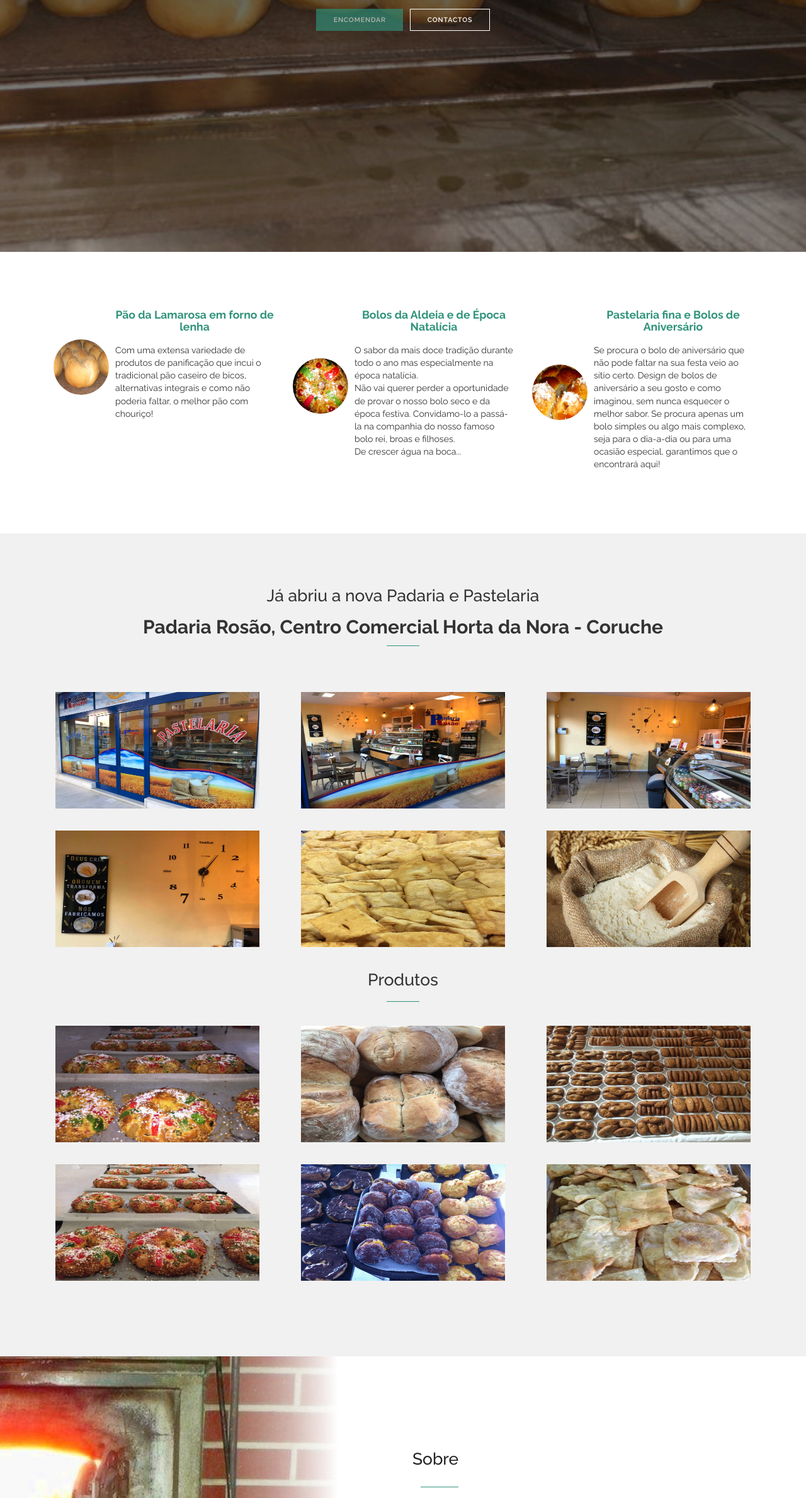
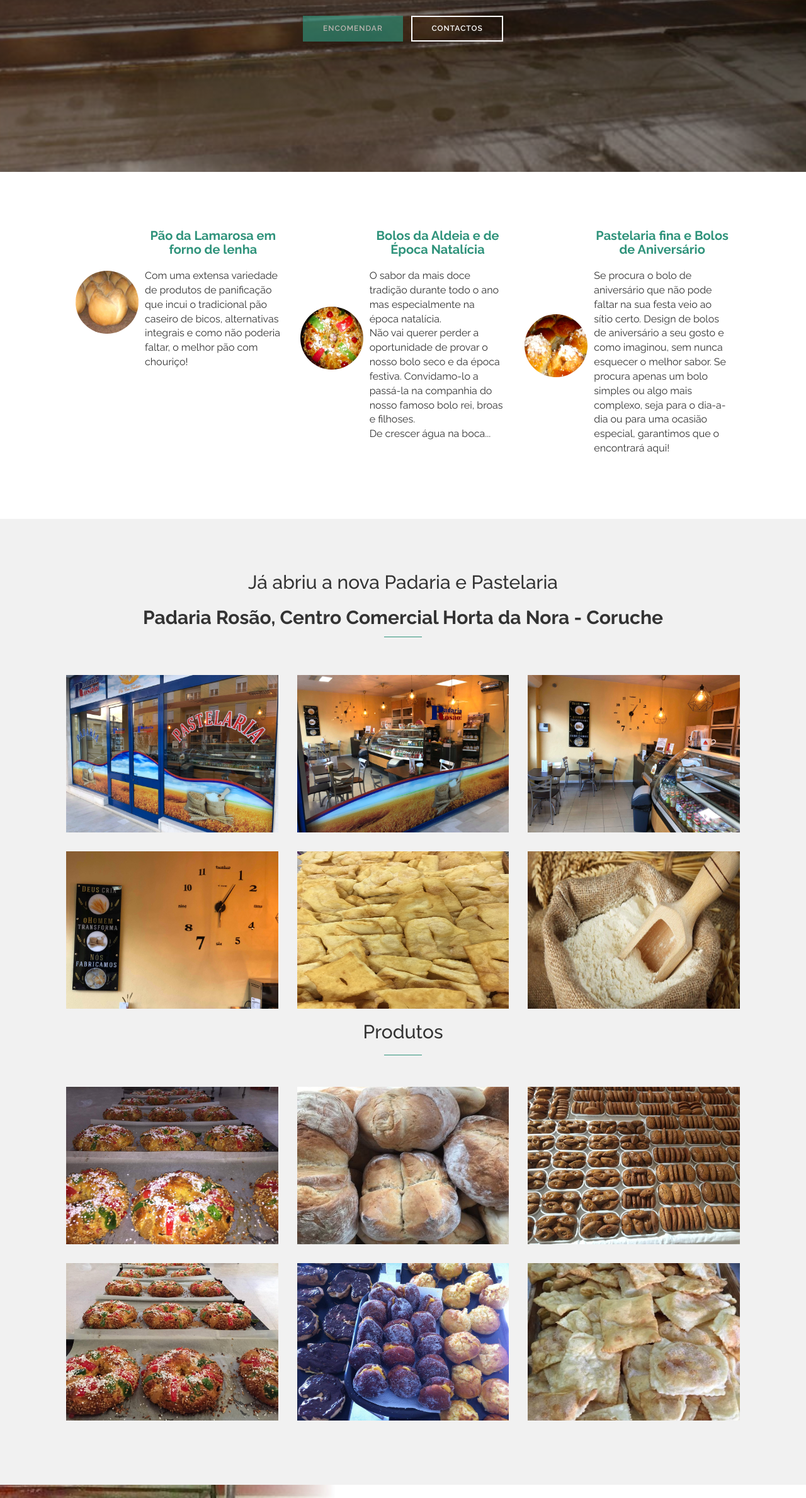
Before and after one commit to padariarosao/padariarosao.github.io, a plain HTML site: page index.html in a window 1280 px wide. Shown: the part 421-2800 px from the top of the page at 63% size. Drawn offline with nearby package versions, Linux system fonts and the light colour scheme.

Commit message:
roll back for ios comp

```diff
--- a/css/style.css
+++ b/css/style.css
@@ -5,37 +5,36 @@ body, html{
 	font-family: 'Raleway', sans-serif;
 	text-rendering: optimizeLegibility !important;
 	-webkit-font-smoothing: antialiased !important;
-	font-size: 1.1vh;
 }
 
-@media (min-width: 120rem){
+@media (min-width: 1200px){
 	.container {
-	width: 110rem;
+	width: 1100px;
 	}
 }
 
 h1{
 
-	font-size: 6rem;
+	font-size: 60px;
 }
 
 h2{
-	line-height: 2rem;;
+	line-height: 20px;
 	margin:  0;
 }
 h3{
 
-	font-size: 3rem;
+	font-size: 30px;
 }
 
 h4 {
-	margin-bottom: 2rem;
-	font-size: 1.6rem;;
+	margin-bottom: 20px;
+	font-size: 16px;
 	font-weight: 700;
 	color: rgb(47, 147, 123);
 }
 p{
-	font-size: 1.3rem;
+	font-size: 13px;
 }
 
 a {
@@ -55,14 +54,10 @@ a:focus{
      content: " ";
      clear: both;
      height: 0;
-}
-
+     }
 .clearfix { display: inline-block; }
-
 * html .clearfix { height: 1%; }
-
 .clearfix { display: block; }
-
 
 /* Home Style */
 #tf-home{
@@ -85,15 +80,9 @@ a:focus{
 	height: auto;
 	background-attachment: fixed;
 }
-.logo{
-	height: 10rem;
-	width: 15rem;
-	left: 5rem;
-	position: absolute;
-}
+
 .content{
 	padding: 15% 0 18% 0;
-	height: 90vh;
 	text-align: center;
 }
 /* Navigation */
@@ -123,26 +112,20 @@ a:focus{
 #tf-menu.navbar-default .navbar-nav > li > a {
 	color: #C5C5C5;
 	text-transform: uppercase;
-	font-size: 1.5rem;
+	font-size: 15px;
 	font-weight: 700;
-	letter-spacing: 0.1rem;
+	letter-spacing: 1px;
 }
 .product_class{
 	text-align: center;
-	width: 10rem;
-	height: 10rem;
+	width: 100px;
+	height: 100px;
 	border-radius: 50%;
 	overflow: hidden;
 }
 .prod_class_img{
-	height: 25rem;
-	width: 100%;
-	padding: 2rem;
-}
-
-.prod_class_img2{
-	height: 10rem;
-	width: 10rem;
+	height: 100px;
+	width: 100px;
 }
 
 #tf-menu.navbar-default .navbar-nav > li > a:hover,
@@ -151,26 +134,31 @@ a:focus{
 	background-color: transparent;
 }
 
+.logo {
+	font-family: 'Playball', cursive;
+}
+
 #tf-service{
 	padding: 7% 0;
 }
 
 .media-left.media-middle i {
-	padding: 2rem 3rem 2rem 0;
-	font-size: 3rem;
+	padding: 20px 30px 20px 0;
+	font-size: 30px;
 	color: rgb(47, 147, 123);
+
 }
 
 .media-body h4 {
 	text-align: center;
-	margin-bottom: 2rem;
-	font-size: 2rem;
+	margin-bottom: 20px;
+	font-size: 20px;
 	font-weight: 700;
 	color: rgb(47, 147, 123);
 }
 .media-body p {
 	text-align: left;
-	font-size: 1.6rem;
+	font-size: 16px;
 
 }
 
@@ -182,25 +170,25 @@ a:focus{
 
 .section-title hr{
 	border-color: rgb(47, 147, 123);
-	width: 6rem;
+	width: 60px;
 }
 
 .section-title h2{ font-weight: 700;}
 button.btn,
 a.btn {
-	margin: 1.5rem 0.5rem;
+	margin: 15px 5px;
 	transition: all 0.5s;
 }
 button.btn.btn-primary.my-btn,
 a.btn.btn-primary.my-btn {
 	background: #2F937B;
 	border-color: transparent;
-	border-radius: 0;
-	border-width: 0.2rem;
-	padding: 1rem 3rem;
+	border-radius: 0px;
+	border-width: 2px;
+	padding: 10px 30px;
 	text-transform: uppercase;
-	font-size: 1.2rem;
-	letter-spacing: 0.1rem;
+	font-size: 12px;
+	letter-spacing: 1px;
 	font-weight: 600;
 }
 button.btn.btn-primary.my-btn:hover,
@@ -218,12 +206,12 @@ a.btn.btn-primary.my-btn.dark:hover{
 a.btn.btn-primary.my-btn2 {
 	background: rgba(47, 147, 123, 0);
 	border-color: #FFFFFF;
-	border-radius: 0;
-	border-width: 0.2rem;
-	padding: 1rem 3rem;
+	border-radius: 0px;
+	border-width: 2px;
+	padding: 10px 30px;
 	text-transform: uppercase;
-	font-size: 1.2rem;
-	letter-spacing: 0.1rem;
+	font-size: 12px;
+	letter-spacing: 1px;
 	font-weight: 600;
 	color: #FFFFFF;
 }
@@ -235,12 +223,12 @@ a.btn.btn-primary.my-btn2:hover{
 }
 
 ul.cat.list-inline li a {
-	border: 0.1rem solid #2F937B;
-	padding: 0.5rem 1.5rem;
-	font-size: 1.1rem;
+	border: 1px solid #2F937B;
+	padding: 5px 15px;
+	font-size: 11px;
 	text-transform: uppercase;
 	font-weight: 600;
-	letter-spacing: 0.1rem;
+	letter-spacing: 1px;
 	color: #2F937B;
 	transition: all 0.5s;
 }
@@ -250,8 +238,8 @@ ul.cat.list-inline li a:hover{
 	color: #ffffff;
 }
 
-.space{ padding: 2rem}
-.toppadding{ padding-top: 3rem}
+.space{ padding: 20px}
+.toppadding{ padding-top: 30px}
 .nopadding{ padding:  0;}
 
 #tf-about{
@@ -285,13 +273,13 @@ ul.cat.list-inline li a:hover{
 }
 ul.why-me li{
 
-	margin: 1rem 0;
+	margin: 10px 0;
 }
 #letra{
-	font-size: 2rem;
+	font-size: 20px;
 }
 .mini{
-	font-size: 2.5rem;
+	font-size: 25px;
 }
 #tf-contact{
 	background: url(../img/08.jpg);
@@ -306,26 +294,26 @@ ul.why-me li{
 form#gform {
 	padding: 5%;
 	background: #f1f1f1;
-	outline: 0.6rem solid rgba(34, 34, 34, 0.08);
+	outline: 6px solid rgba(34, 34, 34, 0.08);
 }
 
 #tf-contact input.form-control {
-	height: 4rem;
+	height: 40px;
 }
 
 #tf-contact .form-control{
 	display: block;
 	width: 100%;
-	margin-bottom: 2rem;
-	padding: 1.6rem 1.2rem;
-	font-size: 1.4rem;
+	margin-bottom: 20px;
+	padding: 16px 12px;
+	font-size: 14px;
 	line-height: 1.42857143;
 	color: #555;
 	background-color: #FFF;
 	background-image: none;
-	border: 0.1rem solid #FFF;
+	border: 1px solid #FFF;
 	border-radius: 0;
-	border-top: 0.2rem solid transparent;
+	border-top: 2px solid transparent;
 	-webkit-box-shadow: none;
 	box-shadow: none;
 	-webkit-transition: none;
@@ -334,7 +322,7 @@ form#gform {
 }
 #tf-contact .form-control:focus,
 #tf-contact .form-control:hover{
-	border-top: 0.2rem solid #2F937B;
+	border-top: 2px solid #2F937B;
 }
 nav#tf-footer {
 	background: #222222;
--- a/index.html
+++ b/index.html
@@ -34,16 +34,16 @@
                         <span class="icon-bar"></span>
                         <span class="icon-bar"></span>
                       </button>
-                      <img id="aa" class="animated logo" src="img/padaria3.png"/>
+                      <img id="aa" class="animated" src="img/padaria3.png" style="height: 100px; width: 150px; left: 5%; position: absolute;" />  </a>
                     </div>
 
 
                     <div class="collapse navbar-collapse" id="bs-example-navbar-collapse-1">
                       <ul class="nav navbar-nav navbar-right">
-                        <li><a href="#tf-home">     Padaria Rosão</a></li>
+                        <li><a href="#tf-home">Padaria Rosão</a></li>
                         <li><a href="#tf-portfolio">Produtos</a></li>
-                        <li><a href="#tf-about">    Sobre</a></li>
-                        <li><a href="#tf-why-me">   Contactos</a></li>
+                        <li><a href="#tf-about">Sobre</a></li>
+                        <li><a href="#tf-why-me">Contactos</a></li>
                       </ul>
                     </div>
                 </div>
@@ -54,7 +54,7 @@
                     <h1>Padaria Rosão</h1>
                     <h3>Pão com tradição...</h3>
                     <br>
-                    <a href="#tf-contact" class="btn btn-primary my-btn " disabled>Encomendar</a>
+                    <a href="#tf-contact" class="btn btn-primary my-btn" disabled>Encomendar</a>
                     <a href="#tf-portfolio" class="btn btn-primary my-btn2">Contactos</a>
                 </div>
             </div>
@@ -63,10 +63,12 @@
 
     <div id="tf-service">
         <div class="container">
+
             <div class="col-md-4">
+
                 <div class="media">
                   <div class="media-left media-middle">
-                    <div id="prod_pao" class="product_class"> <img class="prod_class_img2" src="img/small_pao.png"/>
+                    <div id="prod_pao" class="product_class"><img class="prod_class_img" src="img/small_pao.png"/>
                     </div>
                 </div>
                   <div class="media-body">
@@ -74,33 +76,35 @@
                     <p>Com uma extensa variedade de produtos de panificação que incui o tradicional pão caseiro de bicos, alternativas integrais e como não poderia faltar, o melhor pão com chouriço! </p>
                   </div>
                 </div>
+
             </div>
 
             <div class="col-md-4">
+
                 <div class="media">
                   <div class="media-left media-middle">
-                    <div id="prod_epoca" class="product_class"> <img class="prod_class_img2" src="img/small_epoca.png" />
-                    </div>
-                </div>
+                    <div id="prod_epoca" class="product_class"> <img class="prod_class_img" src="img/small_epoca.png" style="height: 100px; width: 100px;" /></div>                  </div>
                   <div class="media-body">
                     <h4 class="media-heading">Bolos da Aldeia e de Época Natalícia</h4>
                     <p>O sabor da mais doce tradição durante todo o ano mas especialmente na época natalícia. <br>Não vai querer perder a oportunidade de provar o nosso bolo seco e da época festiva. Convidamo-lo a passá-la na companhia do nosso famoso bolo rei, broas e filhoses. <br> De crescer água na boca... </p>
                   </div>
                 </div>
+
             </div>
 
             <div class="col-md-4">
+
                 <div class="media">
                   <div class="media-left media-middle">
-                    <div id="prod_pastelaria" class="product_class"> <img class="prod_class_img2" src="img/small_pastelaria.png"/>
-                    </div>
-                </div>
+                    <div id="prod_pastelaria" class="product_class"><img class="prod_class_img" src="img/small_pastelaria.png" style="height: 100px; width: 100px;" /> </div>                  </div>
                   <div class="media-body">
                     <h4 class="media-heading">Pastelaria fina e Bolos de Aniversário</h4>
                     <p>Se procura o bolo de aniversário que não pode faltar na sua festa veio ao sítio certo. Design de bolos de aniversário a seu gosto e como imaginou, sem nunca esquecer o melhor sabor. Se procura apenas um bolo simples ou algo mais complexo, seja para o dia-a-dia ou para uma ocasião especial, garantimos que o encontrará aqui!</p>
                   </div>
                 </div>
+
             </div>
+
         </div>
     </div>
 
@@ -109,7 +113,7 @@
             <div class="section-title">
                 <h3>Já abriu a nova Padaria e Pastelaria</h3>
 
-                <h2 style="padding-top: 2rem;">Padaria Rosão, Centro Comercial Horta da Nora - Coruche</h2>
+                <h2 style="padding-top: 20px;">Padaria Rosão, Centro Comercial Horta da Nora - Coruche</h2>
                 <hr>
             </div>
 
@@ -117,29 +121,29 @@
 
             <div class="row">
                 <div class="col-md-4">
-                    <img src="img/118.jpg" class="img-responsive prod_class_img" >
+                    <img src="img/118.jpg" class="img-responsive" style="height: 250px;width: 400px;">
                 </div>
 
                 <div class="col-md-4">
-                  <img src="img/119.jpg" class="img-responsive prod_class_img" >
+                  <img src="img/119.jpg" class="img-responsive" style="height: 250px;width: 400px;">
                 </div>
 
                 <div class="col-md-4">
-                    <img src="img/116.jpg" class="img-responsive prod_class_img" >
+                    <img src="img/116.jpg" class="img-responsive" style="height: 250px;width: 400px;">
                 </div>
             </div>
 
-            <div class="row ">
+            <div class="row  toppadding">
                 <div class="col-md-4">
-                  <img src="img/117.jpg" class="img-responsive prod_class_img" >
+                  <img src="img/117.jpg" class="img-responsive" style="height: 250px; width: 400px;">
                 </div>
 
                 <div class="col-md-4">
-                    <img src="img/121.jpg" class="img-responsive prod_class_img" >
+                    <img src="img/121.jpg" class="img-responsive" style="height: 250px;width: 400px;">
                 </div>
 
                 <div class="col-md-4">
-                    <img src="img/126.jpg" class="img-responsive prod_class_img" >
+                    <img src="img/126.jpg" class="img-responsive" style="height: 250px;width: 400px;">
                 </div>
             </div>
 
@@ -148,31 +152,31 @@
                   <hr>
             </div>
 
-            <div class="row  ">
+            <div class="row  toppadding">
                 <div class="col-md-4">
-                  <img src="img/e.jpg" class="img-responsive prod_class_img">
+                  <img src="img/e.jpg" class="img-responsive" style="height: 250px; width: 400px;">
                 </div>
 
                 <div class="col-md-4">
-                    <img src="img/a.jpg" class="img-responsive prod_class_img" >
+                    <img src="img/a.jpg" class="img-responsive" style="height: 250px;width: 400px;">
                 </div>
 
                 <div class="col-md-4">
-                    <img src="img/b.jpg" class="img-responsive prod_class_img" >
+                    <img src="img/b.jpg" class="img-responsive" style="height: 250px;width: 400px;">
                 </div>
             </div>
 
-            <div class="row ">
+            <div class="row toppadding">
                 <div class="col-md-4">
-                    <img src="img/f.jpg" class="img-responsive prod_class_img" >
+                    <img src="img/f.jpg" class="img-responsive" style="height: 250px;width: 400px;">
                 </div>
 
                 <div class="col-md-4">
-                  <img src="img/00.jpg" class="img-responsive prod_class_img" >
+                  <img src="img/00.jpg" class="img-responsive" style="height: 250px;width: 400px;">
                 </div>
 
                 <div class="col-md-4">
-                    <img src="img/d.jpg" class="img-responsive prod_class_img" >
+                    <img src="img/d.jpg" class="img-responsive" style="height: 250px;width: 400px;">
                 </div>
             </div>
 
```
